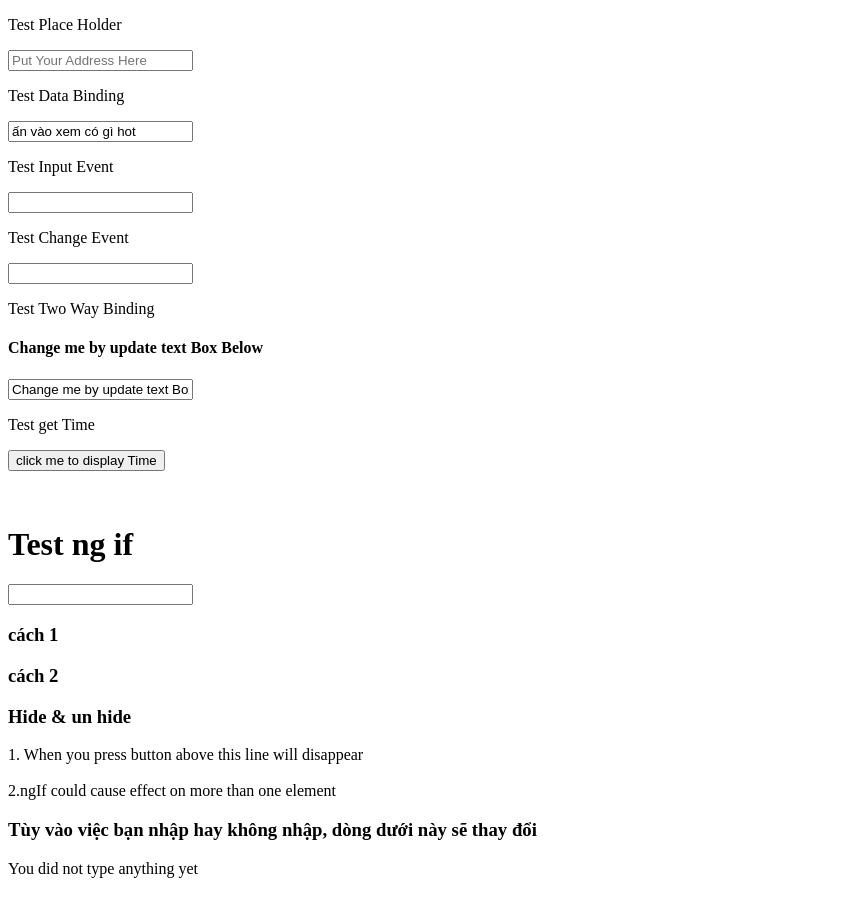
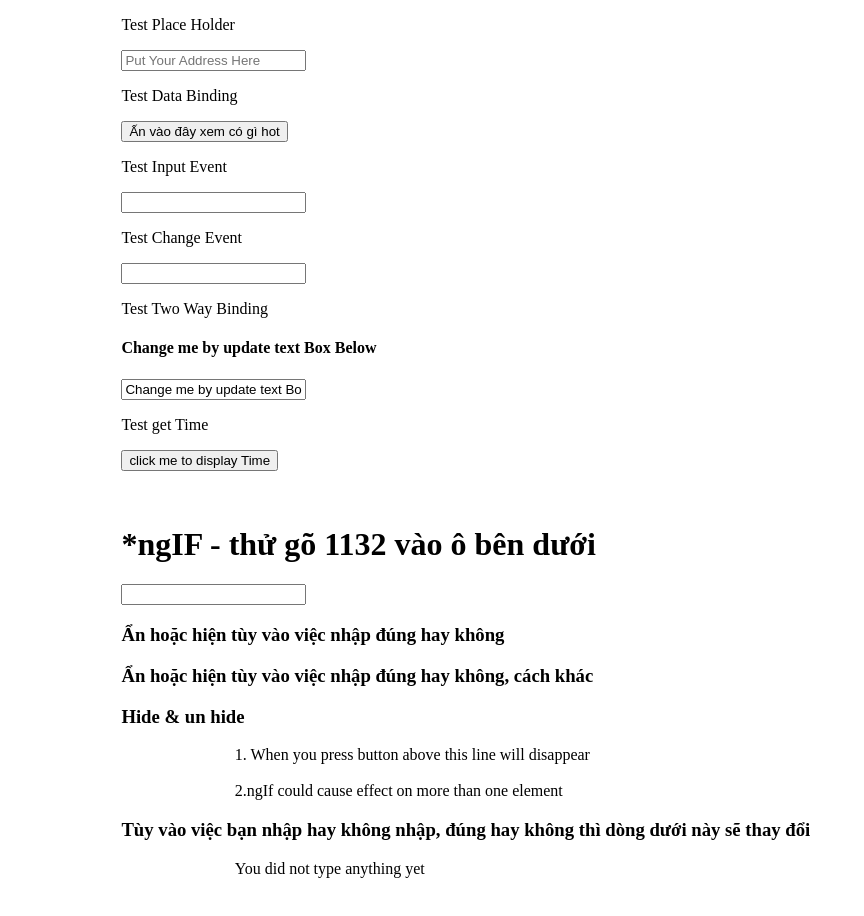
Before and after one commit to zingw/calculator, an Angular app: page / in a window 1280 px wide. Shown: the top 916 px of the page, without its empty margins (0-864 px from the left). Before the commit the page ends 886 px from the top, so only its background shows below. Built offline with nearby package versions, Linux system fonts and the light colour scheme.

Commit message:
add effects

```diff
--- a/src/app/app.component.css
+++ b/src/app/app.component.css
@@ -0,0 +1,6 @@
+div{
+  margin-left: 3cm;
+}
+#top{
+  height: 3000px;
+}
--- a/src/app/app.component.html
+++ b/src/app/app.component.html
@@ -1,9 +1,10 @@
+<div id="top" >
   <p>Test Place Holder</p>
   <input type="text" [placeholder]="suggest">
   <br>
 
   <p>Test Data Binding</p>
-<input type="text" (click)="clickToSeeHello()" value="ấn vào xem có gì hot">
+  <button (click)="clickToSeeHello()" > Ấn vào đây xem có gì hot</button>
   <br>
 
   <p>Test Input Event</p>
@@ -24,13 +25,13 @@
   <br>
 
 
-<h1>Test ng if</h1>
+  <h1>*ngIF - thử gõ 1132 vào ô bên dưới </h1>
   <input type="text" [(ngModel)]="x">
-<h3>cách 1</h3>
+  <h3>Ẩn hoặc hiện tùy vào việc nhập đúng hay không</h3>
   <div *ngIf="x==='1132'"> This is content when you write 1132 on the box</div>
   <div *ngIf="x!=='1132'">{{x}} </div>
 
-<h3>cách 2</h3>
+  <h3>Ẩn hoặc hiện tùy vào việc nhập đúng hay không, cách khác</h3>
   <div [hidden]="x!=='1132'"> This is content when you write 1132 on the box</div>
   <div [hidden]="x==='1132'">{{x}} </div>
 
@@ -42,5 +43,7 @@
 
 
   <!--nếu nhập vào 1132 thì báo nhập đúng, ko thì báo nhập sai, chưa nhập thì báo là chưa nhập-->
-<h3>Tùy vào việc bạn nhập hay không nhập, dòng dưới này sẽ thay đổi</h3>
+  <h3>Tùy vào việc bạn nhập hay không nhập, đúng hay không thì dòng dưới này sẽ thay đổi</h3>
   <div>{{showValue()}} </div>
+
+</div>
```
Lines whose indentation alone changed are shown as unchanged.
